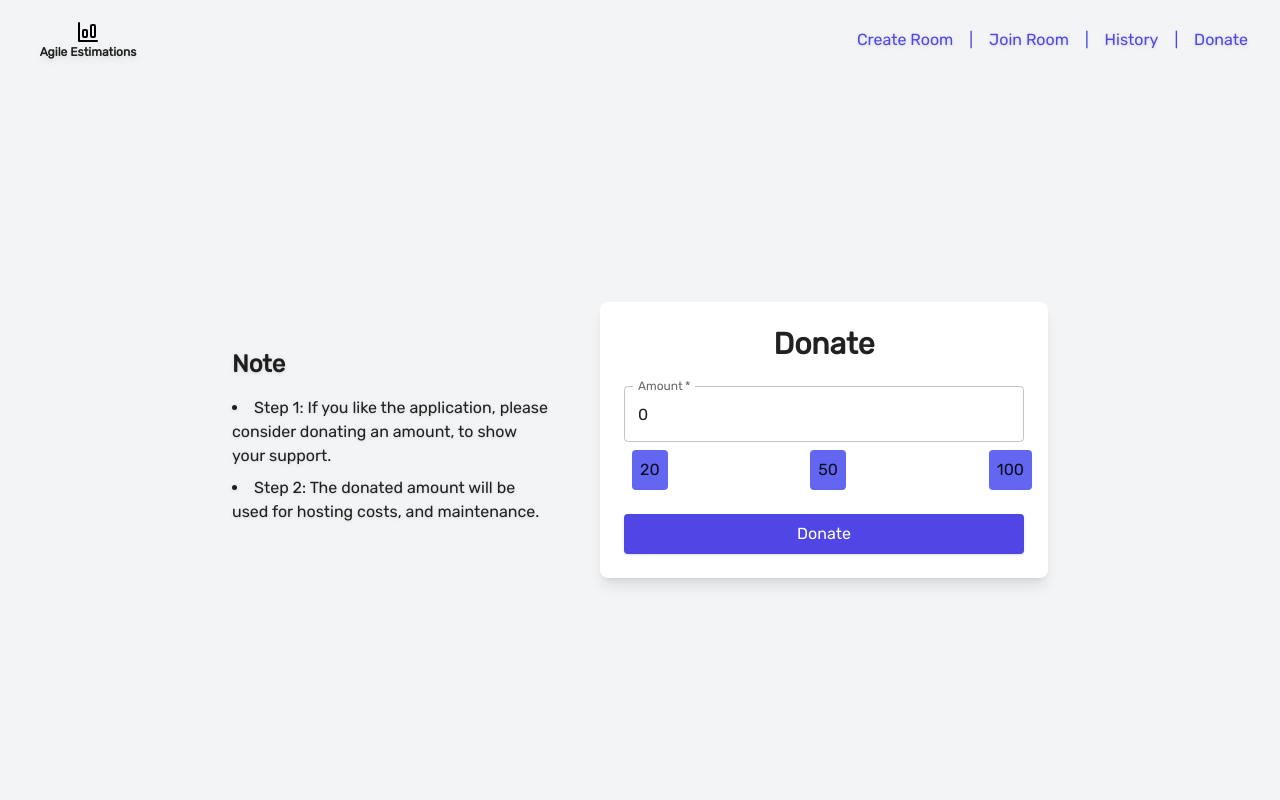
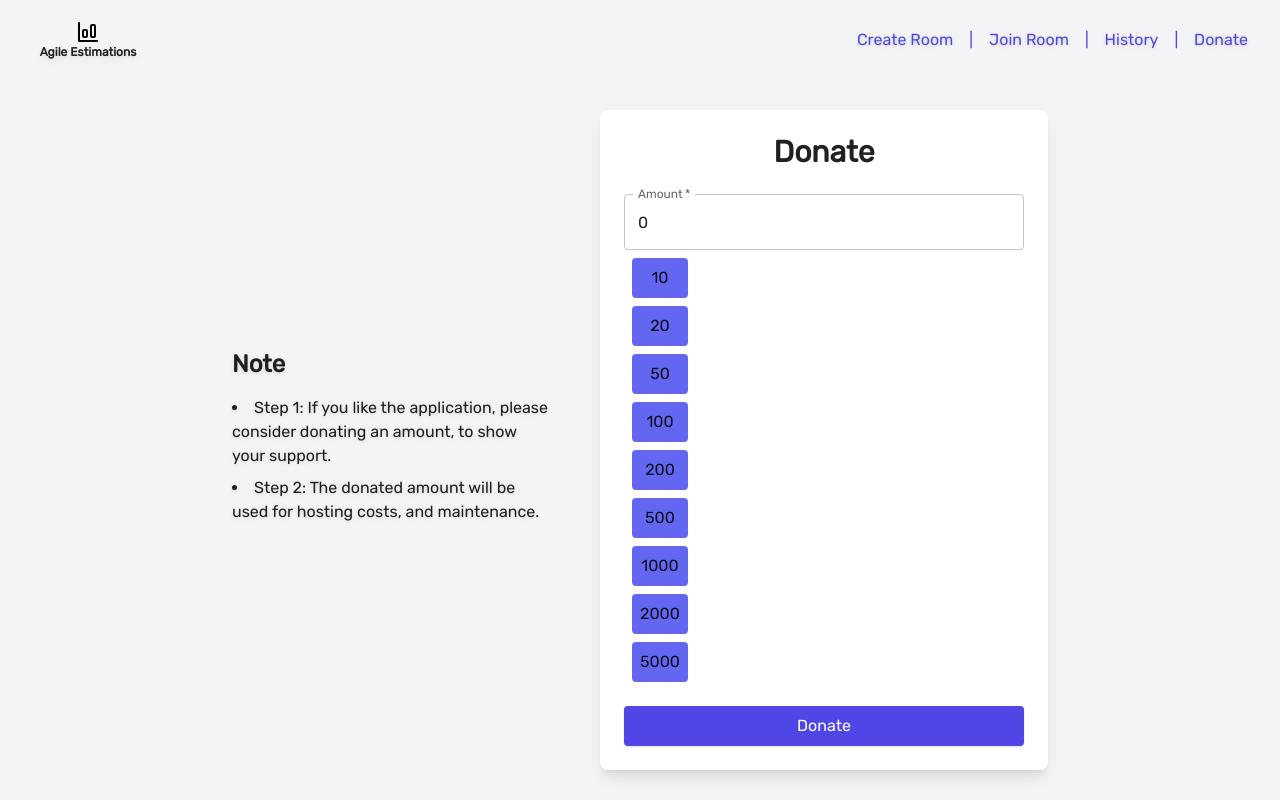
Before and after one commit to k3nme/agile-estimations, a React (Vite) app in the folder client/: page /donate in a window 1280 px wide. Built offline with nearby package versions, Linux system fonts and the light colour scheme.

Commit message:
another issue fixed - donate

```diff
--- a/client/src/entry-pages/room-ops/Donate.tsx
+++ b/client/src/entry-pages/room-ops/Donate.tsx
@@ -40,10 +40,16 @@ const Donate = () => {
 						onChange={(e) => setAmount(e.target.value)}
 					/>
 
-					<motion.div className = 'flex flex-row w-full text-base font-medium justify-between m-2 gap-4 text-center'>
+					<motion.div className = 'grid grid-rows-4 w-full text-base font-medium justify-between m-2 gap-2 text-center'>
+						<motion.button className='bg-indigo-500 p-2 rounded'>10</motion.button>
 						<motion.button className='bg-indigo-500 p-2 rounded'>20</motion.button>
 						<motion.button className='bg-indigo-500 p-2 rounded'>50</motion.button>
 						<motion.button className='bg-indigo-500 p-2 rounded'>100</motion.button>
+                                                <motion.button className='bg-indigo-500 p-2 rounded'>200</motion.button>
+                                                <motion.button className='bg-indigo-500 p-2 rounded'>500</motion.button>
+						<motion.button className='bg-indigo-500 p-2 rounded'>1000</motion.button>
+                                                <motion.button className='bg-indigo-500 p-2 rounded'>2000</motion.button>
+                                                <motion.button className='bg-indigo-500 p-2 rounded'>5000</motion.button>
 					</motion.div>
 
 					<motion.button
```
